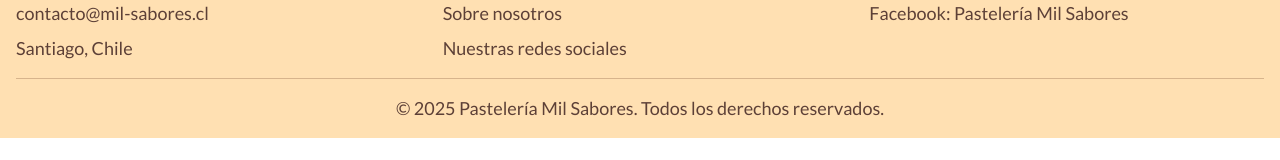
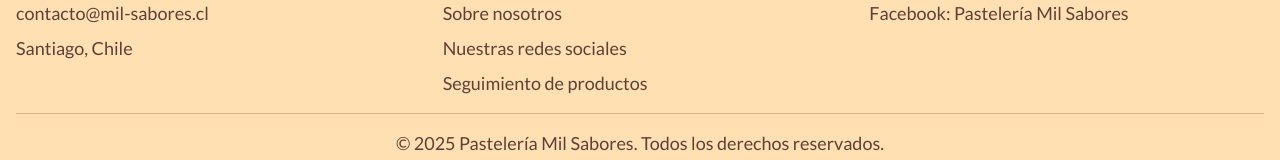
Before and after one commit to browatalafac/Fullstack-react, a React (Vite) app: page / in a window 1280 px wide. Shown: the part 1635-1795 px from the top of the page. Before the commit the page ends 1773 px from the top, so only its background shows below. Built offline with nearby package versions, Linux system fonts and the light colour scheme.

Commit message:
ahora se puede navegar al seguimiento desde footer

```diff
--- a/src/components/organisms/Footer.jsx
+++ b/src/components/organisms/Footer.jsx
@@ -16,6 +16,7 @@
           <Link to="/">Inicio</Link>
           <Link to="/about">Sobre nosotros</Link>
           <Link to="#">Nuestras redes sociales</Link>
+          <Link to="/followup">Seguimiento de productos</Link>
         </div>
         <div className="footer-section redes">
           <h3>Síguenos</h3>
```
Also changed, not shown: src/components/organisms/FollowUp/Follow.css (+0 -10 lines).
